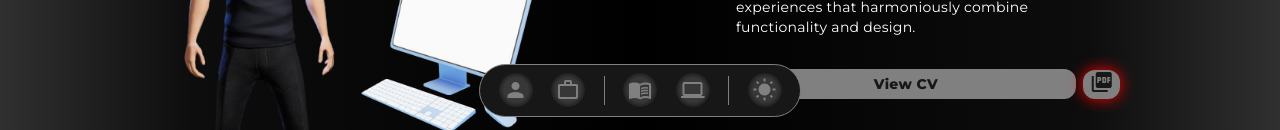
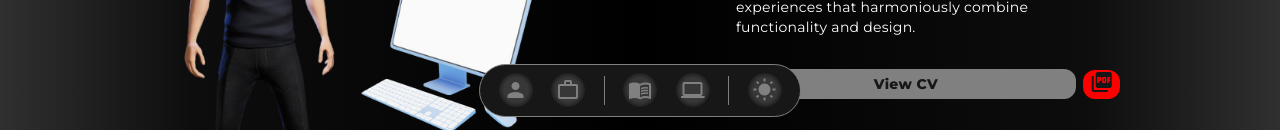
Before and after one commit to seft99/seft99.github.io, an Angular app: page /main in a window 1280 px wide. In both pictures the pointer is over the element "picture_as_pdf". Shown: the part 670-800 px from the top of the page. Built offline with nearby package versions, Linux system fonts and the light colour scheme.

Commit message:
pdf CV styles

```diff
--- a/src/app/pages/components/sections/about-me/about-me.component.scss
+++ b/src/app/pages/components/sections/about-me/about-me.component.scss
@@ -100,7 +100,7 @@
       color: var(--background--dark-grey);
     }
     &__downloadCV:hover {
-      box-shadow: 0 0 15px red;
+      background-color: red;
     }
   }
 
```
